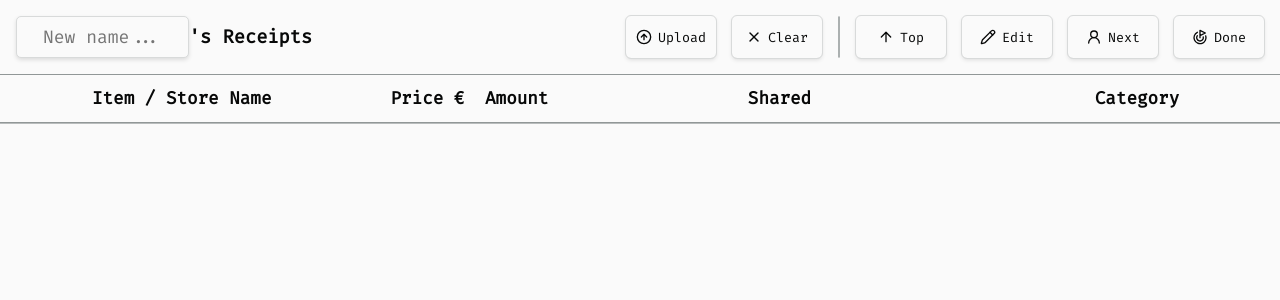
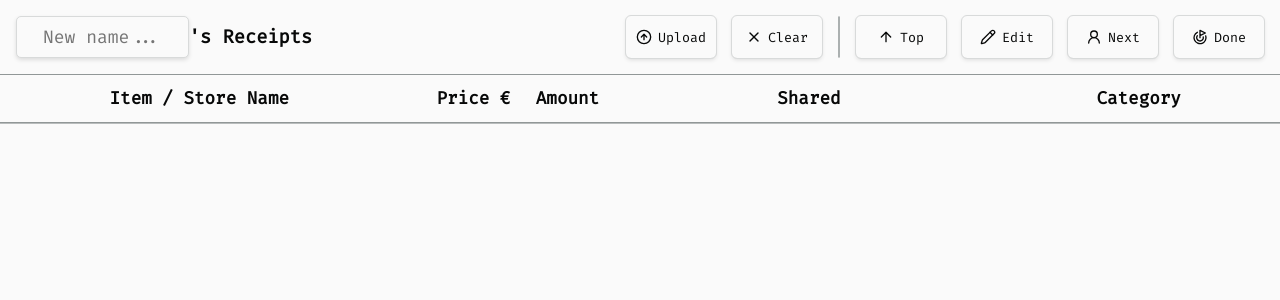
Before and after one commit to KyleKlus/receipt-manager-tool, a Next.js app: page /receipt-manager-tool/ in a window 1280 px wide. Shown: the top 300 px of the page. Built offline with nearby package versions, Linux system fonts and the light colour scheme.

Commit message:
UPDATE: Adjusted column spaces

```diff
--- a/src/styles/components/receipt-manager/personCell/ReceiptsTable.module.css
+++ b/src/styles/components/receipt-manager/personCell/ReceiptsTable.module.css
@@ -106,7 +106,7 @@
 
 .table :is(td, th):is(:nth-child(4), :nth-child(6), :nth-child(5)) {
     padding: 8px 0px !important;
-    min-width: 10ch;
+    min-width: 8ch;
 }
 
 .table :is(td, th):nth-child(4) button {
@@ -141,7 +141,7 @@
 
 .table :is(td, th):nth-child(7) {
     max-width: 25ch;
-    min-width: 20ch;
+    min-width: 18ch;
     overflow: auto;
 }
 
```
